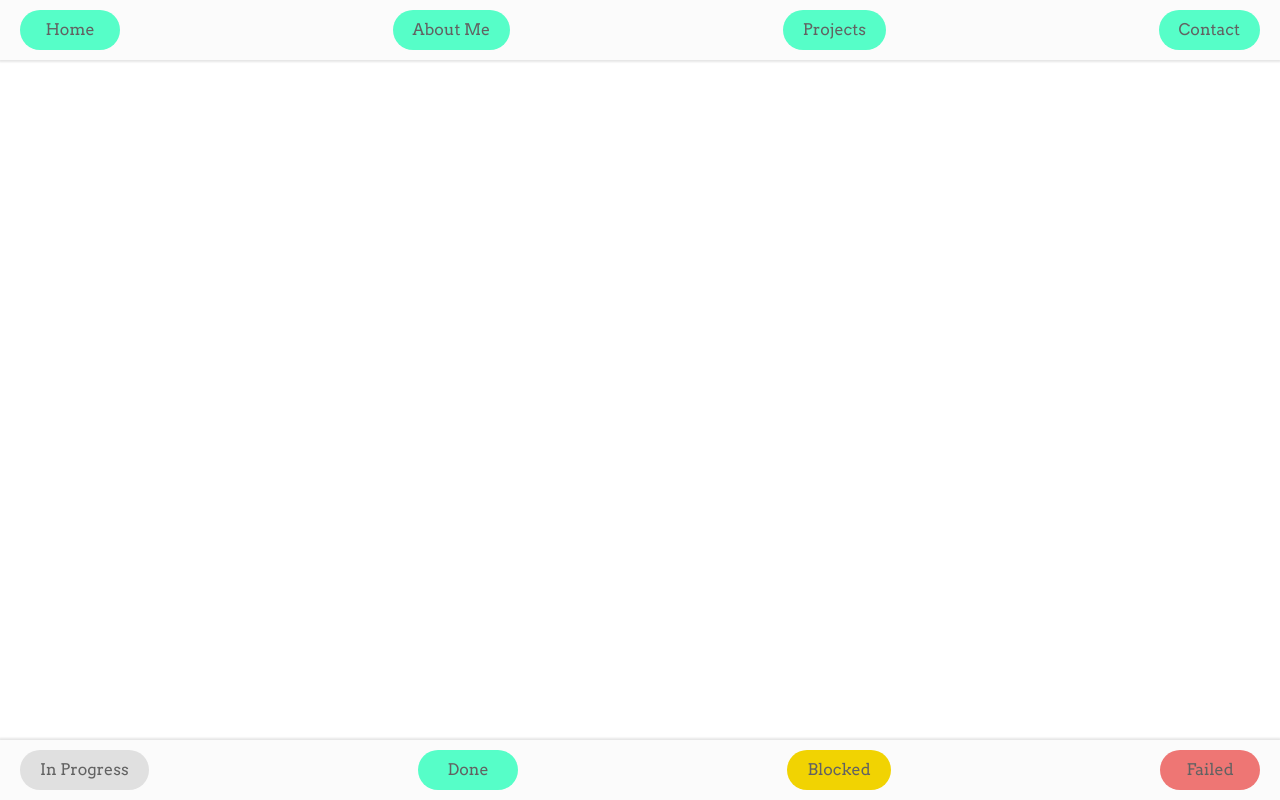
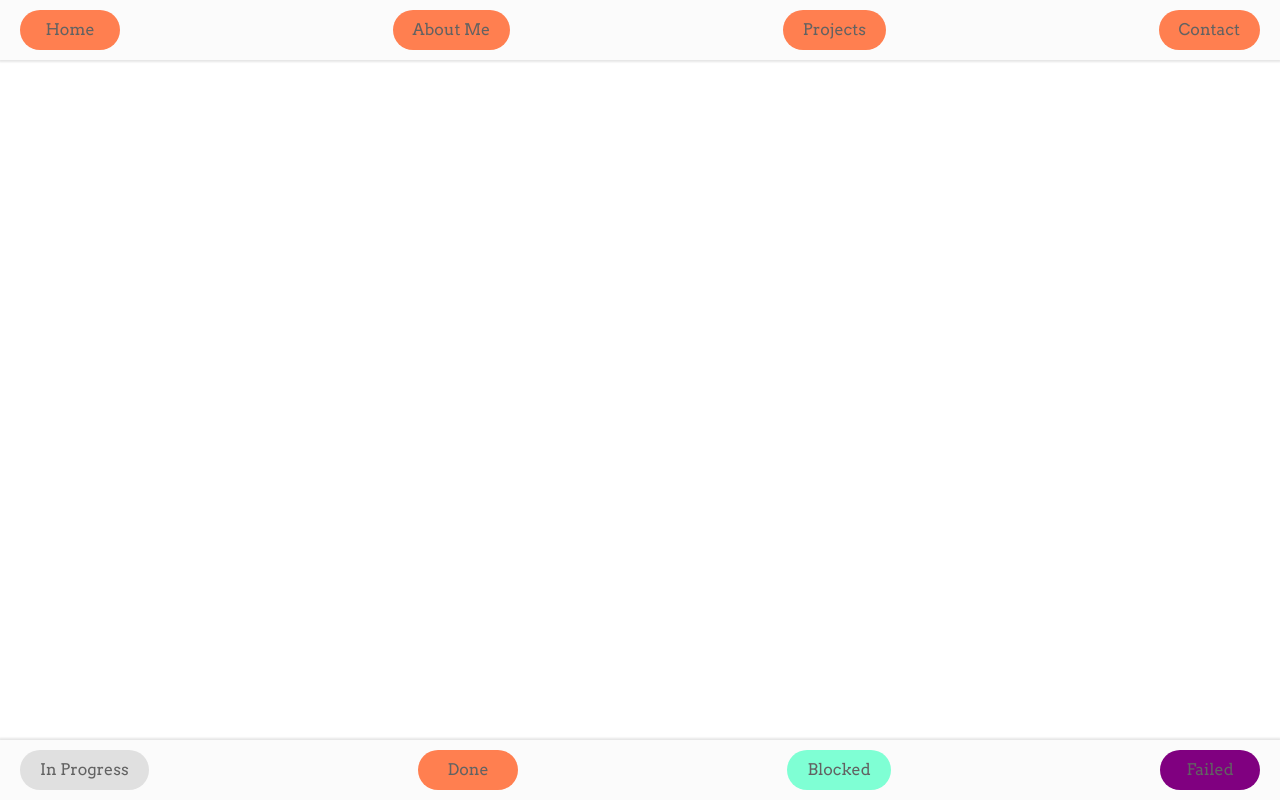
Before and after one commit to cardcj/Portfolio, a React app: page / in a window 1280 px wide. Built offline with nearby package versions, Linux system fonts and the light colour scheme.

Commit message:
Updated Storybook, overall theme and Loader component to use theme

```diff
--- a/src/Theme.ts
+++ b/src/Theme.ts
@@ -7,9 +7,9 @@ export const theme: DefaultTheme = {
       white: '#fbfbfb',
       grey: '#626262',
     },
-    primary: '#56fec8',
-    secondary: '#F1D302',
-    tertiary: '#EE7674',
+    primary: 'coral',
+    secondary: 'aquamarine',
+    tertiary: 'purple',
     darkenPrimary: '#01f8a8',
     faded: '#e0e0e0',
   },
```
Also changed, not shown: package.json (+8 -8 lines), src/components/Loader.tsx (+4 -4 lines), 2 other files (tests, documents, lock files or other folders).
